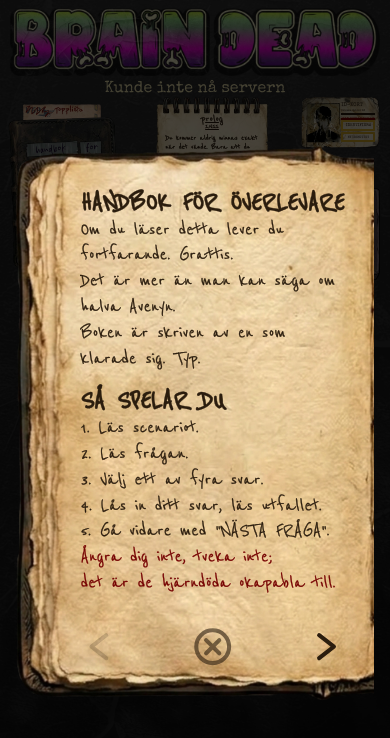
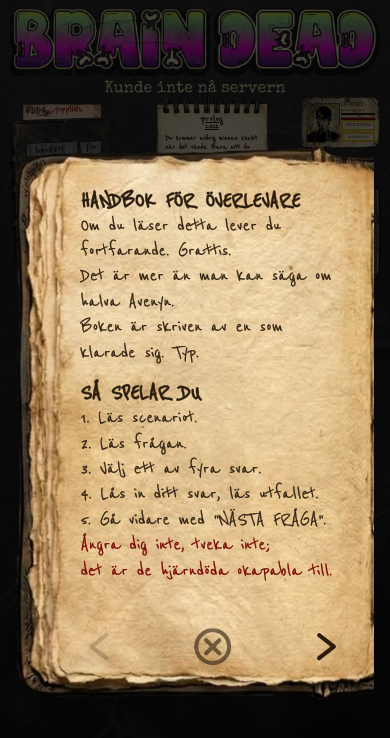
Before and after one commit to TatjanaTrajkovic/BrainDead, a Vue app in the folder frontend/: page / in a window 390 px wide. Both pictures are taken after a click on the button 66 px from the left and 192 px from the top of the page. Shown: the top 738 px of the page. Built offline with nearby package versions, Linux system fonts and the light colour scheme; no server answers.

Commit message:
make handbook mobile-first

```diff
--- a/frontend/src/components/HandbookOpen.vue
+++ b/frontend/src/components/HandbookOpen.vue
@@ -1,6 +1,7 @@
 <script setup>
 import HandbookPage from './HandbookPage.vue';
 import { computed, onMounted, onUnmounted, ref } from 'vue';
+import { useMediaQuery } from '../composables/useMediaQuery';
 
 const props = defineProps({
   // Sidorna i boken, t.ex. handbookPages från data/handbook.js. Varje sida är { sections: [...] }
@@ -13,16 +14,16 @@ const props = defineProps({
 const emit = defineEmits(['close']);
 
 // Samma brytpunkt som @media i CSS:en nedan. Ändras den ena måste den andra ändras också
-const mobileQuery = window.matchMedia('(max-width: 767px)');
+const isDesktop = useMediaQuery('(orientation: landscape)');
 // På smal skärm visas en sida i taget, annars ett uppslag med två sidor
-const isSinglePage = ref(mobileQuery.matches);
+const isSinglePage = computed(() => !isDesktop.value);
 const pagesPerView = computed(() => (isSinglePage.value ? 1 : 2));
 
 // Index för sidan spelaren senast bläddrade till
 const pageIndex = ref(0);
 
 // Första sidan som visas. Ett uppslag börjar alltid på en jämn sida (0, 2, 4 …), så när skärmen
-// växlar från en till två sidor hamnar sidan spelaren läste i rätt uppslag
+// växer från en till två sidor hamnar sidan spelaren läste i rätt uppslag
 const firstPageIndex = computed(() =>
   isSinglePage.value ? pageIndex.value : pageIndex.value - (pageIndex.value % 2),
 );
@@ -48,10 +49,6 @@ function next() {
   }
 }
 
-function handleScreenChange(event) {
-  isSinglePage.value = event.matches;
-}
-
 function handleKeydown(event) {
   if (event.key === 'Escape') {
     emit('close');
@@ -62,15 +59,9 @@ function handleKeydown(event) {
   }
 }
 
-// Lyssnarna ligger på window och lever längre än komponenten, så de måste tas bort när boken stängs
-onMounted(() => {
-  window.addEventListener('keydown', handleKeydown);
-  mobileQuery.addEventListener('change', handleScreenChange);
-});
-onUnmounted(() => {
-  window.removeEventListener('keydown', handleKeydown);
-  mobileQuery.removeEventListener('change', handleScreenChange);
-});
+// Lyssnaren ligger på window och lever längre än komponenten, så den måste tas bort när boken stängs
+onMounted(() => window.addEventListener('keydown', handleKeydown));
+onUnmounted(() => window.removeEventListener('keydown', handleKeydown));
 </script>
 
 <template>
@@ -139,10 +130,11 @@ onUnmounted(() => {
 
 .handbook {
   position: relative;
-  /* Lika bred som fönstret, max 1000px, och aldrig högre än fönstret */
-  width: min(100%, 1000px, calc((100dvh - 2rem) * 2000 / 1552));
-  aspect-ratio: 2000 / 1552;
-  background: url('../assets/images/handbook_open.webp') center / contain no-repeat;
+  /* Mobil: en sida i taget — lika bred som fönstret men aldrig högre än det */
+  width: min(100%, calc((100dvh - 2rem) * 1000 / 1552));
+  aspect-ratio: 1000 / 1552;
+  /* Visa bara vänstra halvan av uppslagsbilden */
+  background: url('../assets/images/handbook_open.webp') left center / 200% 100% no-repeat;
   /* Gör att cqi nedan räknas i procent av bokens bredd, så texten skalar med boken */
   container-type: inline-size;
   color: var(--color-ink);
@@ -151,21 +143,18 @@ onUnmounted(() => {
   text-align: left;
 }
 
-/* Textytorna, uppmätta i procent av bilden så att de följer med när boken skalar */
+/* Textytan, uppmätt i procent av bilden så att den följer med när boken skalas */
 .page {
   position: absolute;
   top: 8%;
   bottom: 14%;
   overflow-y: auto;
+  container-type: inline-size;
 }
 
+/* Mobil: textytan täcker den synliga halvan */
 .page-left {
-  left: 9%;
-  right: 54%;
-}
-
-.page-right {
-  left: 55%;
+  left: 18%;
   right: 8%;
 }
 
@@ -191,8 +180,8 @@ onUnmounted(() => {
 /* Navigering med föregående, stäng och nästa, stäng i mitten */
 .controls {
   position: absolute;
-  left: 20%;
-  right: 20%;
+  left: 18%;
+  right: 8%;
   bottom: 6%;
   display: flex;
   align-items: center;
@@ -201,7 +190,8 @@ onUnmounted(() => {
 
 .arrow,
 .close {
-  width: 6cqi;
+  /* Större grepp på mobil där boken är smal */
+  width: 11cqi;
   color: var(--color-ink);
 }
 
@@ -234,35 +224,6 @@ onUnmounted(() => {
   outline-offset: 3px;
 }
 
-/* En sida i taget: visa bara vänstra halvan av bokbilden */
-@media (max-width: 767px) {
-  .handbook {
-    width: min(100%, calc((100dvh - 2rem) * 1000 / 1552));
-    aspect-ratio: 1000 / 1552;
-    background-size: 200% 100%;
-    background-position: left;
-  }
-
-  .page {
-    top: 8%;
-  }
-
-  .page-left {
-    left: 18%;
-    right: 8%;
-  }
-
-  .controls {
-    left: 18%;
-    right: 8%;
-  }
-
-  .arrow,
-  .close {
-    width: 11cqi;
-  }
-}
-
 svg {
   display: block;
   width: 100%;
@@ -272,4 +233,34 @@ svg {
   stroke-linecap: round;
   stroke-linejoin: round;
 }
+
+/* Desktop: hela uppslaget med två sidor */
+@media (orientation: landscape) {
+  .handbook {
+    width: min(100%, calc((90dvh - 2rem) * 2000 / 1552));
+    aspect-ratio: 2000 / 1552;
+    background-size: 100% 100%;
+    background-position: center;
+  }
+
+  .page-left {
+    left: 9%;
+    right: 54%;
+  }
+
+  .page-right {
+    left: 55%;
+    right: 8%;
+  }
+
+  .controls {
+    left: 20%;
+    right: 20%;
+  }
+
+  .arrow,
+  .close {
+    width: 6cqi;
+  }
+}
 </style>
--- a/frontend/src/components/HandbookPage.vue
+++ b/frontend/src/components/HandbookPage.vue
@@ -24,20 +24,19 @@ section + section {
 }
 
 h2 {
-  font-size: max(1.5rem, 3.5cqi);
+  font-size: max(1.35rem, 9cqi);
   text-transform: uppercase;
   margin: 0;
 }
 
 h3 {
-  font-size: max(1.35rem, 3cqi);
+  font-size: max(1.2rem, 8.5cqi);
   margin: 0;
 }
 
 p {
-  font-size: max(1.25rem, 3cqi);
+  font-size: max(1.05rem, 8cqi);
   line-height: 1.2;
-  /* Visar radbrytningar från backticks(``) eller \n  */
   white-space: pre-line;
   margin: 0;
 }
@@ -71,18 +70,4 @@ img {
   margin: 0.5em 0;
   opacity: 0.8;
 }
-
-@media (max-width: 767px) {
-  h2 {
-    font-size: max(1.5rem, 8cqi);
-  }
-
-  h3 {
-    font-size: max(1.35rem, 7cqi);
-  }
-
-  p {
-    font-size: max(1.25rem, 6cqi);
-  }
-}
 </style>
```
